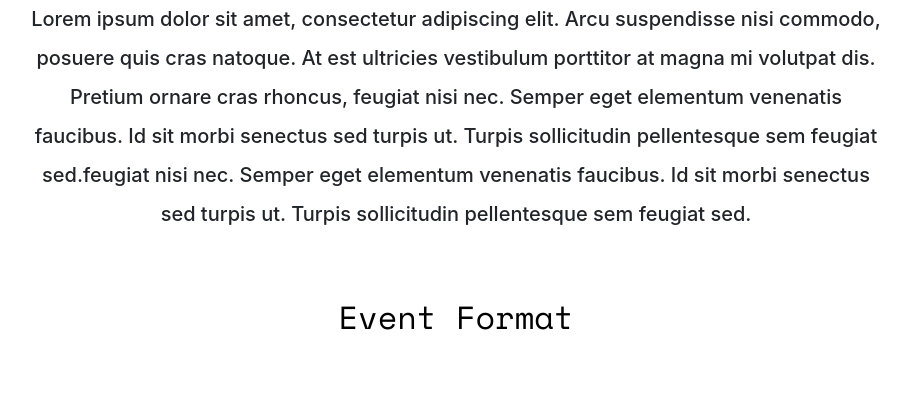
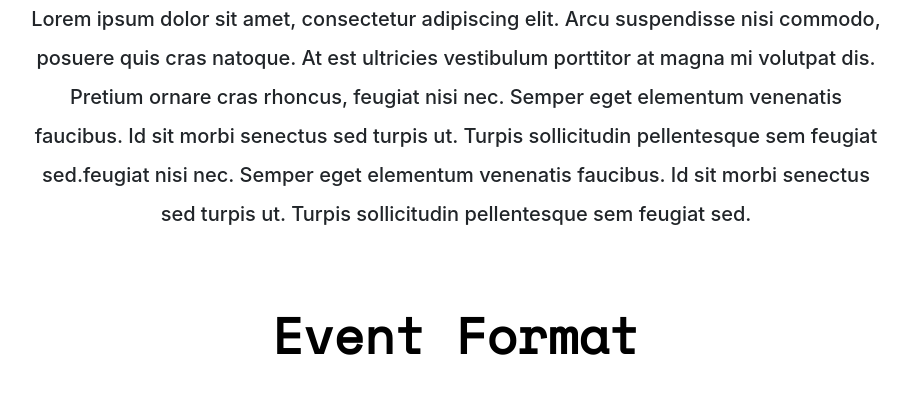
Before and after one commit to canvapromkd/ibeto-2022, a React (Create React App) app: page / in a window 1280 px wide. Shown: the part 815-1209 px from the top of the page, without its empty margins (184-1094 px from the left). Built offline with nearby package versions, Linux system fonts and the light colour scheme.

Commit message:
css correction event  format

```diff
--- a/package.json
+++ b/package.json
@@ -13,7 +13,6 @@
     "aos": "^3.0.0-beta.6",
     "bootstrap": "^5.1.3",
     "react": "^18.1.0",
-    "react-bootstrap": "^2.4.0",
     "react-dom": "^18.1.0",
     "react-helmet": "^6.1.0",
     "react-icons": "^4.4.0",
--- a/src/sections/Eventformat/Eventformat.js
+++ b/src/sections/Eventformat/Eventformat.js
@@ -1,13 +1,13 @@
 import React, {useEffect} from 'react'
 import EventformatCSS from './Eventformat.module.css'
 import AOS from 'aos'
-import {Col} from 'react-bootstrap'
+// import {Col} from 'react-bootstrap'
 
 
 function Eventformat() {
 
     useEffect(() => {
-        AOS.init({ duration: 500 });
+        AOS.init({ duration: 1500 });
       }, []);
 
   return (
--- a/src/sections/Eventformat/Eventformat.module.css
+++ b/src/sections/Eventformat/Eventformat.module.css
@@ -11,21 +11,21 @@
 }
 .heading{
     position: relative;
-
     width: 80%;
-height: 20%;
-text-transform: capitalize;
-
-margin:0 auto;
-margin-bottom: 12%;
-
-
+    height: 20%;
+    text-transform: capitalize;
+    font-size: 50;
+    margin:0 auto;
+    margin-bottom: 12%;
+    font-family: 'Space Mono';
+    font-style: normal;
+    font-weight: 700;
+    font-size: 50px;
+    line-height: 74px;
+    text-transform: capitalize;
     color: #000000;
     font-family: 'Space Mono';
     font-style: normal;
-
-
-
 }
 
 .rowformat{
@@ -119,6 +119,7 @@ color: rgba(0, 0, 0, 0.9);
 .phase {
     margin: 5% 12%;
     padding: 5%;
+    /* width: 12%; */
 }
 }
 
```
Also changed, not shown: 1 other file (tests, documents, lock files or other folders).
